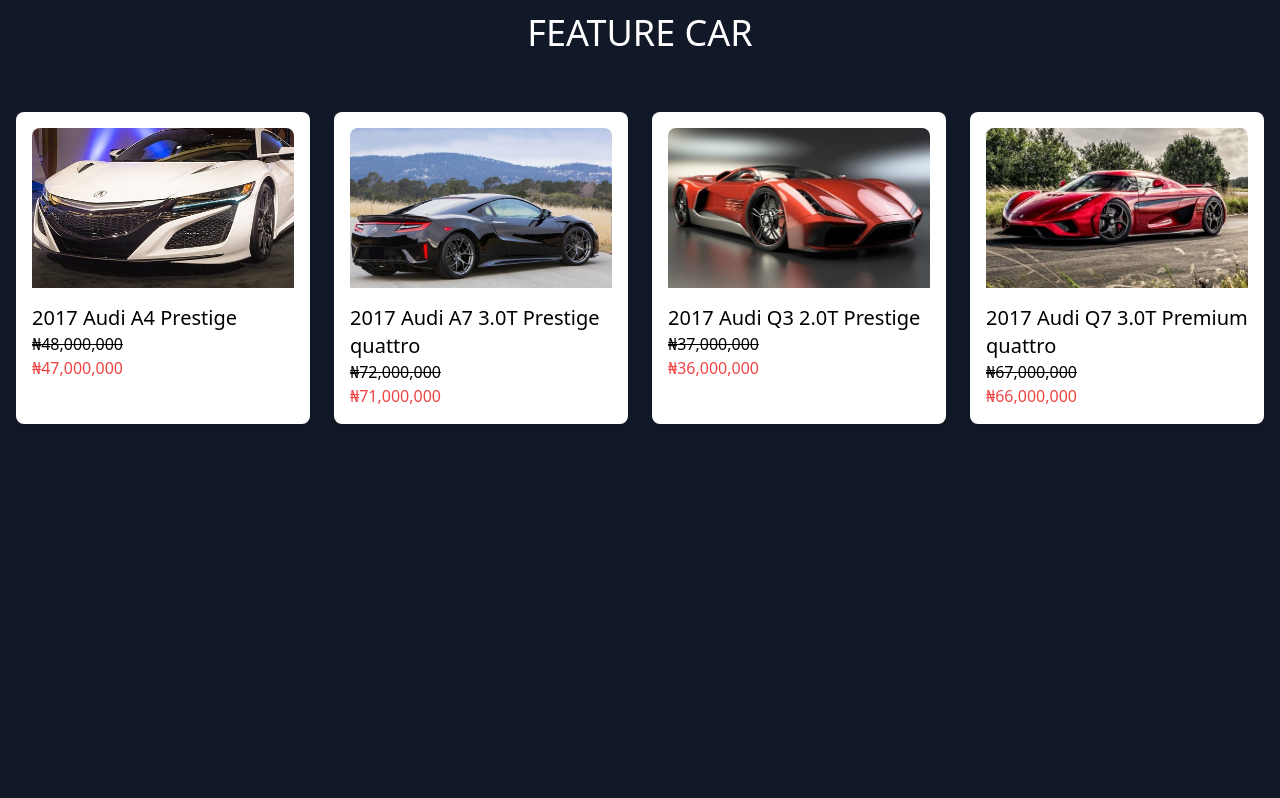
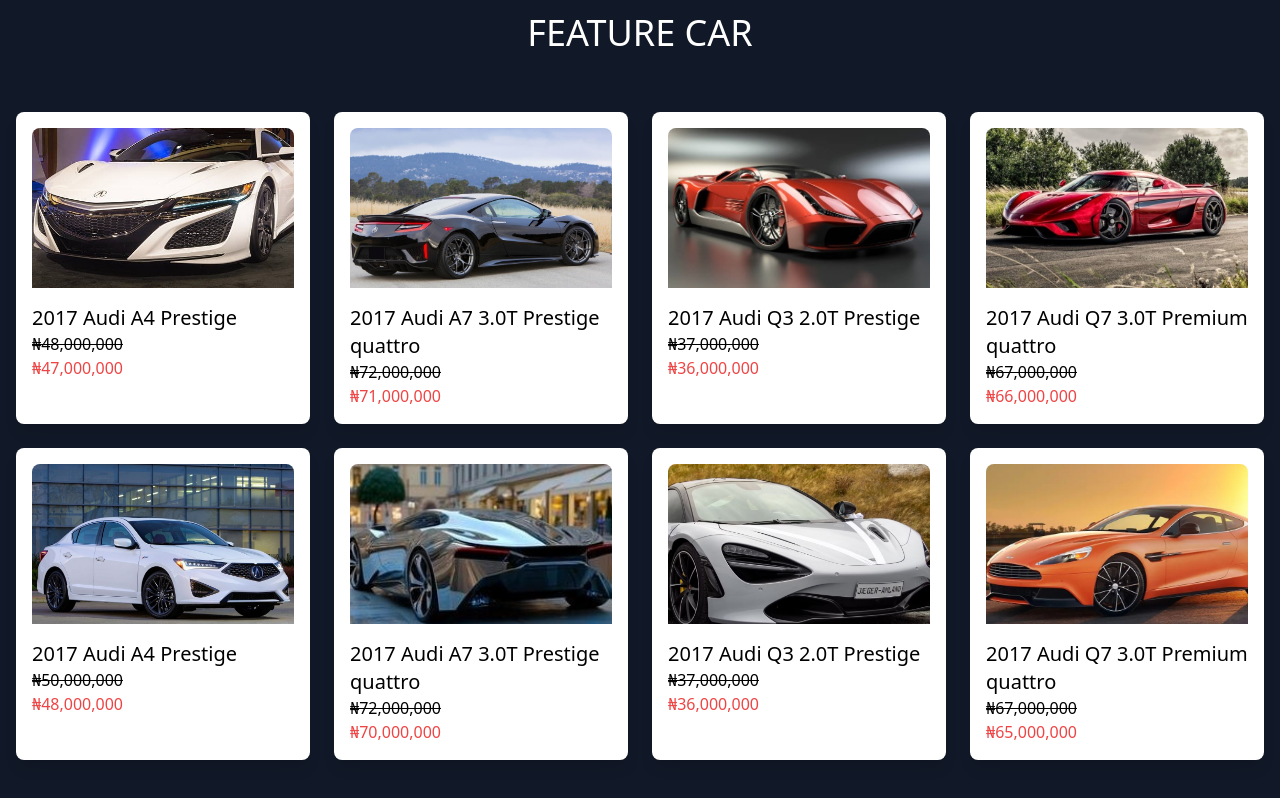
Before and after one commit to Taiwozeez/car-web-project1, a website: page index.html in a window 1280 px wide. Shown: the part 1887-2685 px from the top of the page. Before the commit the page ends 2359 px from the top, so only its background shows below. Drawn offline with nearby package versions, Linux system fonts and the light colour scheme.

Commit message:
100 days challenge

```diff
--- a/index.html
+++ b/index.html
@@ -378,7 +378,36 @@
           <p class="line-through">₦67,000,000</p>
           <p class="text-red-500">₦66,000,000</p>
       </div>
-
+<!-- Car 5 -->
+<div class="relative p-4 bg-white text-black rounded-lg shadow-lg hover-overlay" data-aos="fade-up" data-aos-delay="500">
+  <img src="/dist/assets/image/cars8.jpeg" alt="2017 Audi A4 Prestige" class="w-full h-40 object-cover rounded-t-lg">
+  <h3 class="text-xl mt-4">2017 Audi A4 Prestige</h3>
+  <p class="line-through">₦50,000,000</p>
+  <p class="text-red-500">₦48,000,000</p>
+</div>
+<!-- Car 6 -->
+<div class="relative p-4 bg-white text-black rounded-lg shadow-lg hover-overlay" data-aos="fade-up" data-aos-delay="600">
+  <img src="/dist/assets/image/cars9.jpeg" alt="2017 Audi A7 3.0T Prestige quattro" class="w-full h-40 object-cover rounded-t-lg">
+  <h3 class="text-xl mt-4">2017 Audi A7 3.0T Prestige quattro</h3>
+  <p class="line-through">₦72,000,000</p>
+  <p class="text-red-500">₦70,000,000</p>
+</div>
+<!-- Car 7 -->
+<div class="relative p-4 bg-white text-black rounded-lg shadow-lg hover-overlay" data-aos="fade-up" data-aos-delay="700">
+  <img src="/dist/assets/image/cars10.jpeg" alt="2017 Audi Q3 2.0T Prestige" class="w-full h-40 object-cover rounded-t-lg">
+  <h3 class="text-xl mt-4">2017 Audi Q3 2.0T Prestige</h3>
+  <p class="line-through">₦37,000,000</p>
+  <p class="text-red-500">₦36,000,000</p>
+</div>
+<!-- Car 8 -->
+<div class="relative p-4 bg-white text-black rounded-lg shadow-lg hover-overlay" data-aos="fade-up" data-aos-delay="800">
+  <img src="/dist/assets/image/cars11.jpeg" alt="2017 Audi Q7 3.0T Premium quattro" class="w-full h-40 object-cover rounded-t-lg">
+  <h3 class="text-xl mt-4">2017 Audi Q7 3.0T Premium quattro</h3>
+  <p class="line-through">₦67,000,000</p>
+  <p class="text-red-500">₦65,000,000</p>
+</div>
+</div>
+</div>
 
 
 <!-- AOS Script -->
```
